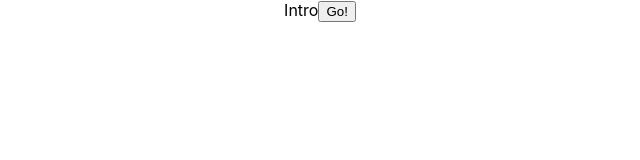
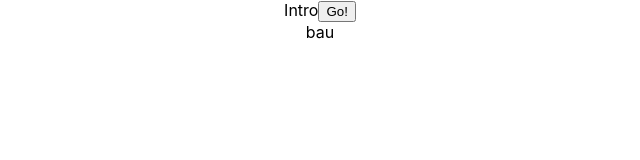
Before and after one commit to MarcoMaz/moody-app, a React (Create React App) app: page / in a window 1280 px wide. Shown: the top 160 px of the page, without its empty margins (320-960 px from the left). Built offline with nearby package versions, Linux system fonts and the light colour scheme.

Commit message:
new commit

```diff
--- a/src/App.js
+++ b/src/App.js
@@ -17,6 +17,7 @@ function App() {
 				<Route path="/elaborating" component={Elaborating} />
 				<Route path="/results" component={Results} />
 			</Router>
+			bau
     </div>
   );
 }
```
